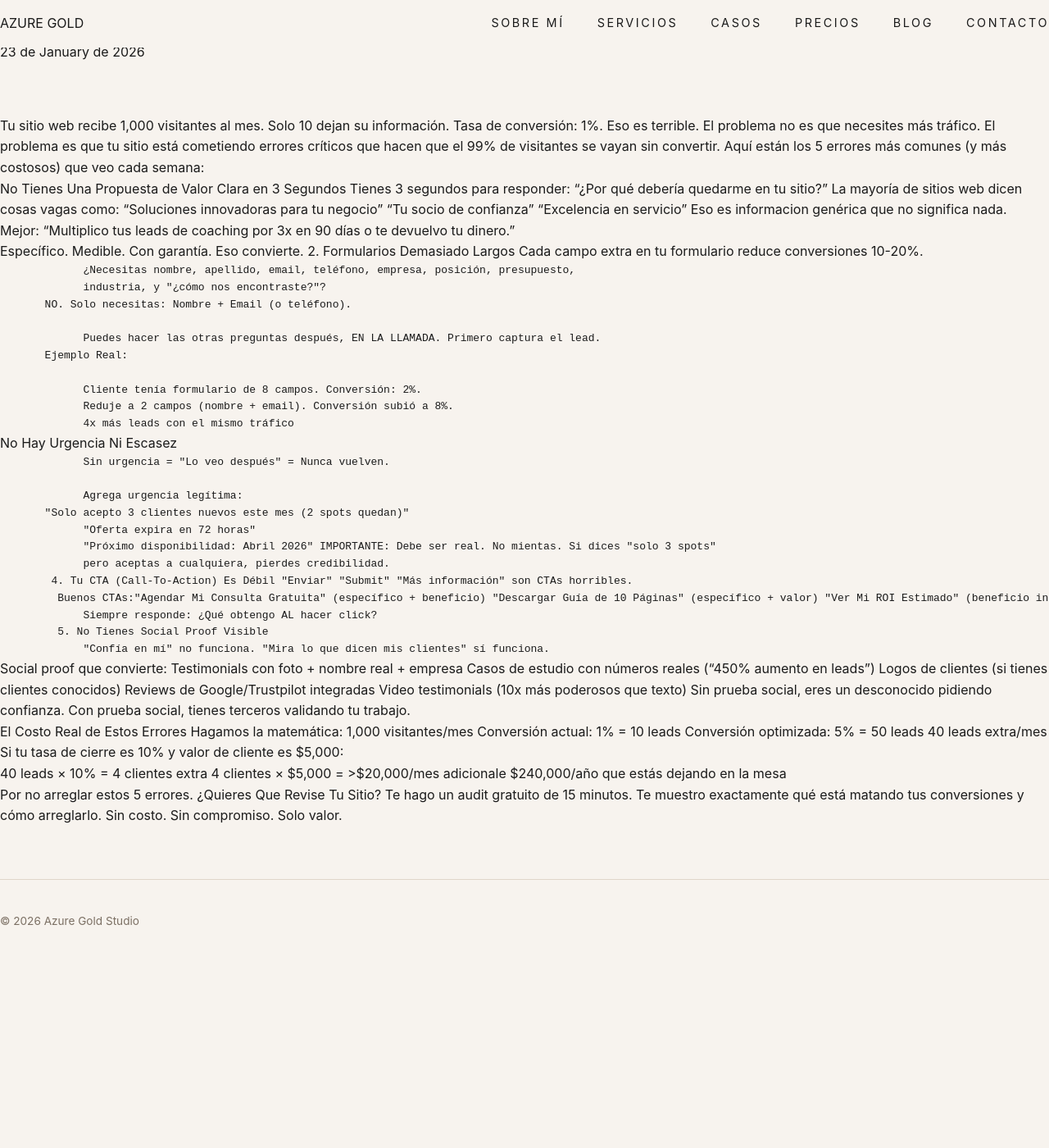
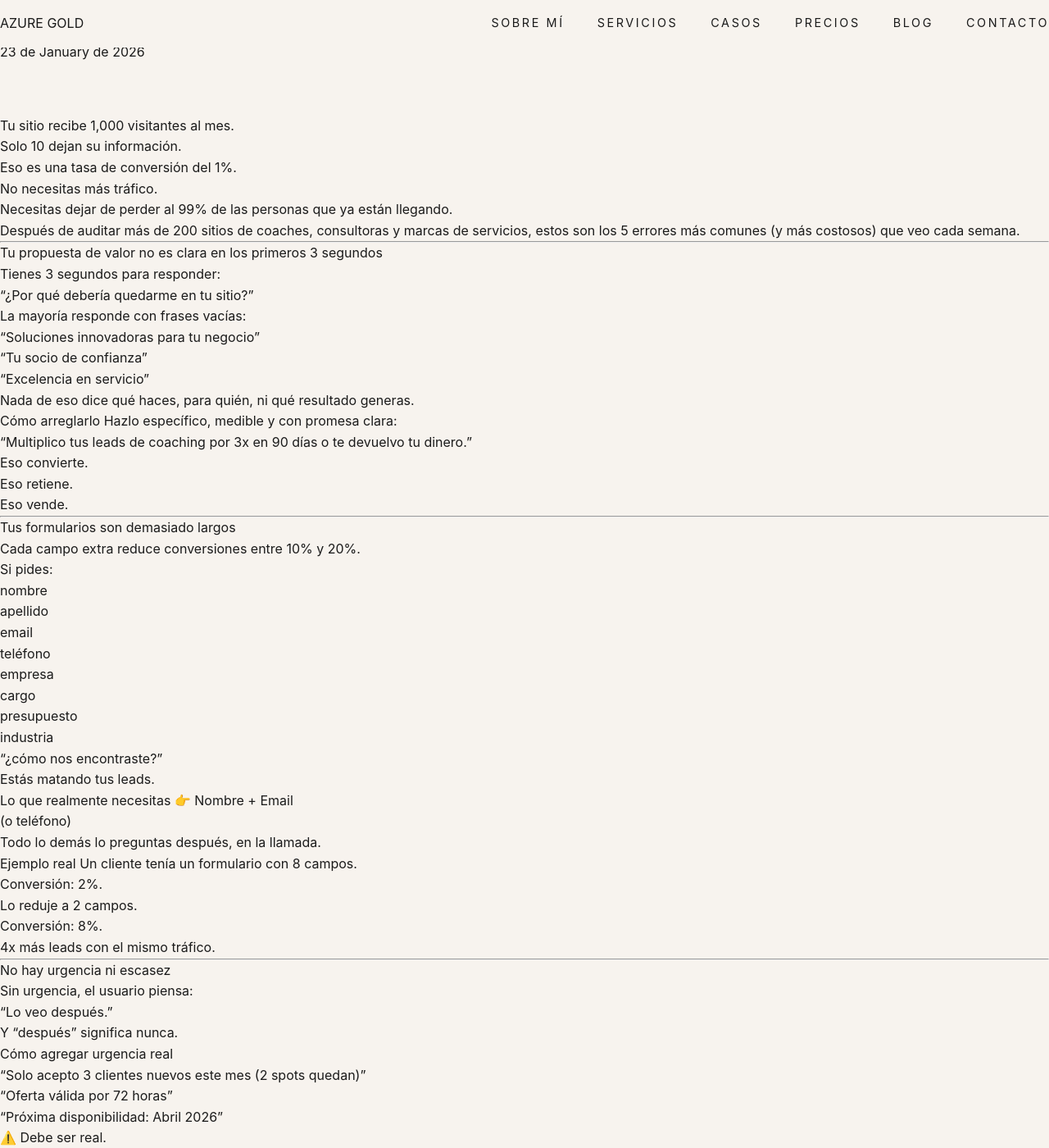
Before and after one commit to jcynay0206/mi_portfolio, a Jekyll site: the page built from _posts/2026-01-23-5-errores-que-matan-tu-tasa-de-conversion.md, in a window 1280 px wide and 1400 px high. Shown: the whole window at 82% size. Built offline with Jekyll 4.4.1, drawn with Linux system fonts in a browser that asks for light colours; some of the changed text lies outside the part shown.

Commit message:
Update 2026-01-23-5-errores-que-matan-tu-tasa-de-conversion.md

```diff
--- a/_posts/2026-01-23-5-errores-que-matan-tu-tasa-de-conversion.md
+++ b/_posts/2026-01-23-5-errores-que-matan-tu-tasa-de-conversion.md
@@ -5,77 +5,160 @@ date: 2026-01-23
 categories: [diseño, estrategia]
 ---
 
-Tu sitio web recibe 1,000 visitantes al mes. Solo 10 dejan su información.
-Tasa de conversión: 1%. Eso es terrible.
-El problema no es que necesites más tráfico. El problema es que tu sitio
-está cometiendo errores críticos que hacen que el 99% de visitantes se vayan sin convertir.
-Aquí están los 5 errores más comunes (y más costosos) que veo cada semana:
-1. No Tienes Una Propuesta de Valor Clara en 3 Segundos
- Tienes 3 segundos para responder: "¿Por qué debería quedarme en tu sitio?"
- La mayoría de sitios web dicen cosas vagas como:
-"Soluciones innovadoras para tu negocio"
-            "Tu socio de confianza"
-            "Excelencia en servicio"
-Eso es informacion genérica que no significa nada.
-Mejor: "Multiplico tus leads de coaching por 3x en 90 días o te devuelvo tu dinero."
 
-    Específico. Medible. Con garantía. Eso convierte.
-               2. Formularios Demasiado Largos
-                Cada campo extra en tu formulario reduce conversiones 10-20%.
+Tu sitio recibe 1,000 visitantes al mes.
+Solo 10 dejan su información.
+Eso es una tasa de conversión del 1%.
 
-                    ¿Necesitas nombre, apellido, email, teléfono, empresa, posición, presupuesto,
-                    industria, y "¿cómo nos encontraste?"?
-              NO. Solo necesitas: Nombre + Email (o teléfono).
+No necesitas más tráfico.
+Necesitas dejar de perder al 99% de las personas que ya están llegando.
 
-                    Puedes hacer las otras preguntas después, EN LA LLAMADA. Primero captura el lead.
-              Ejemplo Real:
+Después de auditar más de 200 sitios de coaches, consultoras y marcas de servicios, estos son los 5 errores más comunes (y más costosos) que veo cada semana.
 
-                    Cliente tenía formulario de 8 campos. Conversión: 2%.
-                    Reduje a 2 campos (nombre + email). Conversión subió a 8%.
-                    4x más leads con el mismo tráfico
-3. No Hay Urgencia Ni Escasez
+---
 
-                    Sin urgencia = "Lo veo después" = Nunca vuelven.
+1. Tu propuesta de valor no es clara en los primeros 3 segundos
 
-                    Agrega urgencia legítima:
-              "Solo acepto 3 clientes nuevos este mes (2 spots quedan)"
-                    "Oferta expira en 72 horas"
-                    "Próximo disponibilidad: Abril 2026"
-IMPORTANTE: Debe ser real. No mientas. Si dices "solo 3 spots"
-                    pero aceptas a cualquiera, pierdes credibilidad.
-               4. Tu CTA (Call-To-Action) Es Débil
-"Enviar" "Submit" "Más información" son CTAs horribles.
-                Buenos CTAs:"Agendar Mi Consulta Gratuita" (específico + beneficio)
-"Descargar Guía de 10 Páginas" (específico + valor)
-"Ver Mi ROI Estimado" (beneficio inmediato)
-                    Siempre responde: ¿Qué obtengo AL hacer click?
-                5. No Tienes Social Proof Visible
-                    "Confía en mí" no funciona. "Mira lo que dicen mis clientes" sí funciona.
+Tienes 3 segundos para responder:
 
-Social proof que convierte:
-Testimonials con foto + nombre real + empresa
-    Casos de estudio con números reales ("450% aumento en leads")
-Logos de clientes (si tienes clientes conocidos)
-Reviews de Google/Trustpilot integradas
-Video testimonials (10x más poderosos que texto)
- Sin prueba social, eres un desconocido pidiendo confianza.
-Con prueba social,
-                    tienes terceros validando tu trabajo.
+“¿Por qué debería quedarme en tu sitio?”
 
-El Costo Real de Estos Errores
-                    Hagamos la matemática:
-                1,000 visitantes/mes
-Conversión actual: 1% = 10 leads
-Conversión optimizada: 5% = 50 leads
-    40 leads extra/mes
-Si tu tasa de cierre es 10% y valor de cliente es $5,000:
+La mayoría responde con frases vacías:
 
-40 leads × 10% = 4 clientes extra
-4 clientes × $5,000 = >$20,000/mes adicionale
-$240,000/año que estás dejando en la mesa
+- “Soluciones innovadoras para tu negocio”
+- “Tu socio de confianza”
+- “Excelencia en servicio”
 
-Por no arreglar estos 5 errores.
-¿Quieres Que Revise Tu Sitio?
-Te hago un audit gratuito de 15 minutos. Te muestro exactamente qué está
-                        matando tus conversiones y cómo arreglarlo.
-                    Sin costo. Sin compromiso. Solo valor.
+Nada de eso dice qué haces, para quién, ni qué resultado generas.
+
+Cómo arreglarlo
+Hazlo específico, medible y con promesa clara:
+
+“Multiplico tus leads de coaching por 3x en 90 días o te devuelvo tu dinero.”
+
+Eso convierte.
+Eso retiene.
+Eso vende.
+
+---
+
+2. Tus formularios son demasiado largos
+
+Cada campo extra reduce conversiones entre 10% y 20%.
+
+Si pides:
+
+- nombre
+- apellido
+- email
+- teléfono
+- empresa
+- cargo
+- presupuesto
+- industria
+- “¿cómo nos encontraste?”
+
+Estás matando tus leads.
+
+Lo que realmente necesitas
+👉 Nombre + Email
+(o teléfono)
+
+Todo lo demás lo preguntas después, en la llamada.
+
+Ejemplo real
+Un cliente tenía un formulario con 8 campos.
+Conversión: 2%.
+
+Lo reduje a 2 campos.
+Conversión: 8%.
+
+4x más leads con el mismo tráfico.
+
+---
+
+3. No hay urgencia ni escasez
+
+Sin urgencia, el usuario piensa:
+
+“Lo veo después.”
+Y “después” significa nunca.
+
+Cómo agregar urgencia real
+- “Solo acepto 3 clientes nuevos este mes (2 spots quedan)”
+- “Oferta válida por 72 horas”
+- “Próxima disponibilidad: Abril 2026”
+
+⚠️ Debe ser real.
+Si dices “solo 3 spots” pero aceptas a todos, pierdes credibilidad.
+
+---
+
+4. Tu CTA es débil
+
+CTAs como:
+
+- “Enviar”
+- “Submit”
+- “Más información”
+
+Son conversion killers.
+
+CTAs que convierten
+- “Agendar mi consulta gratuita”
+- “Descargar guía de 10 páginas”
+- “Ver mi ROI estimado”
+
+Siempre responde:
+
+👉 ¿Qué obtengo AL hacer clic?
+
+---
+
+5. No tienes social proof visible
+
+“Confía en mí” no funciona.
+“Mira lo que dicen mis clientes” sí.
+
+Social proof que convierte
+- Testimonios con foto + nombre + empresa
+- Casos de estudio con números reales
+- Logos de clientes
+- Reviews verificadas
+- Video testimonials (10x más poderosos)
+
+Sin prueba social, eres un desconocido pidiendo confianza.
+Con prueba social, tienes terceros validando tu trabajo.
+
+---
+
+El costo real de estos errores
+
+Hagamos números:
+
+- 1,000 visitantes/mes
+- Conversión actual: 1% = 10 leads
+- Conversión optimizada: 5% = 50 leads
+
+Eso son 40 leads extra al mes.
+
+Si cierras el 10% y tu ticket es $5,000:
+
+- 40 leads × 10% = 4 clientes extra
+- 4 clientes × $5,000 = $20,000 adicionales al mes
+- $240,000 al año
+
+Todo eso lo estás dejando en la mesa por no corregir estos 5 errores.
+
+---
+
+¿Quieres que revise tu sitio?
+
+Te hago un audit gratuito de 15 minutos.
+Te muestro exactamente qué está matando tus conversiones y cómo arreglarlo.
+
+Sin costo.
+Sin compromiso.
+Solo valor.
+
+👉 Agendar mi auditoria gratuito
```
